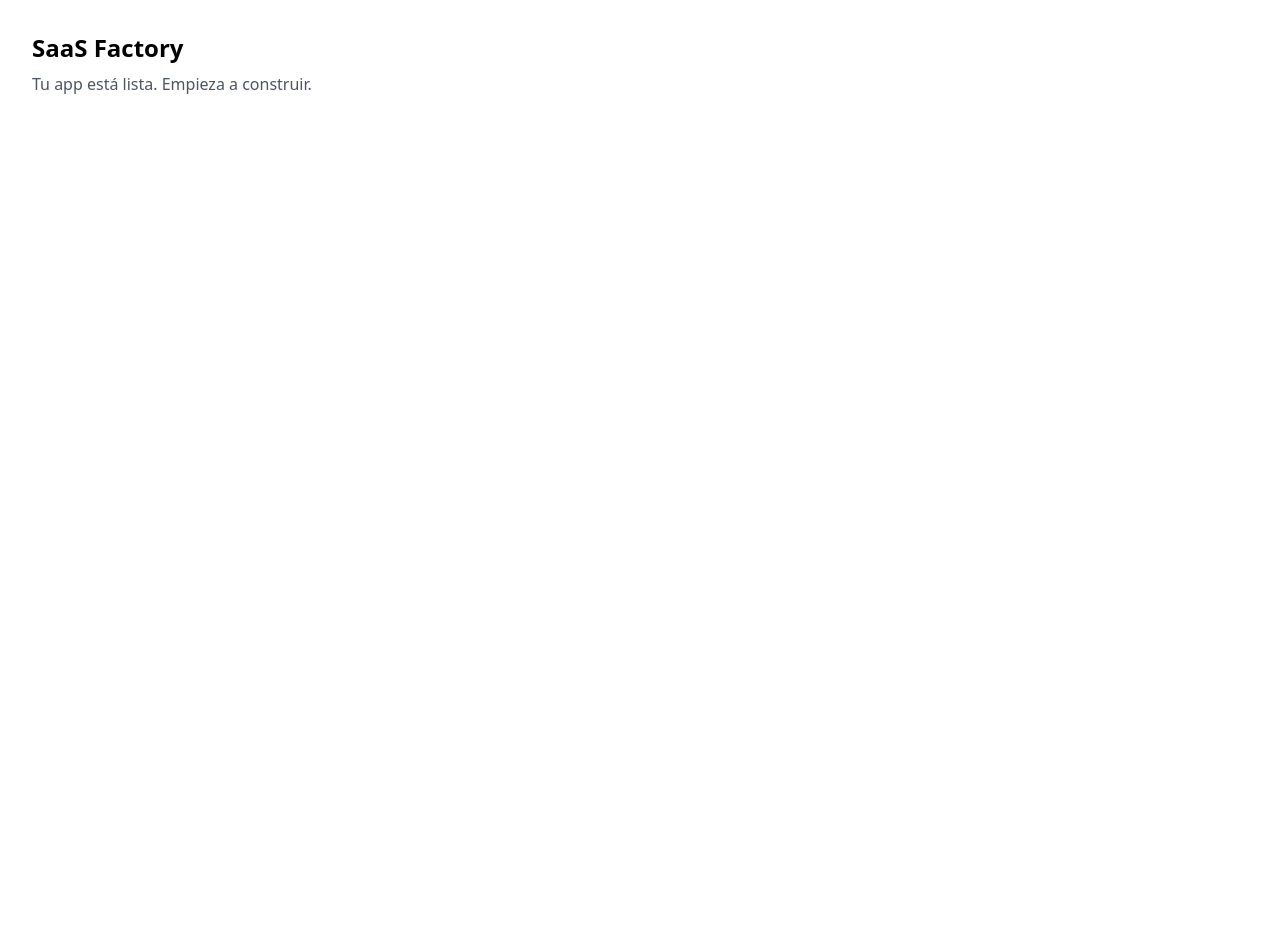
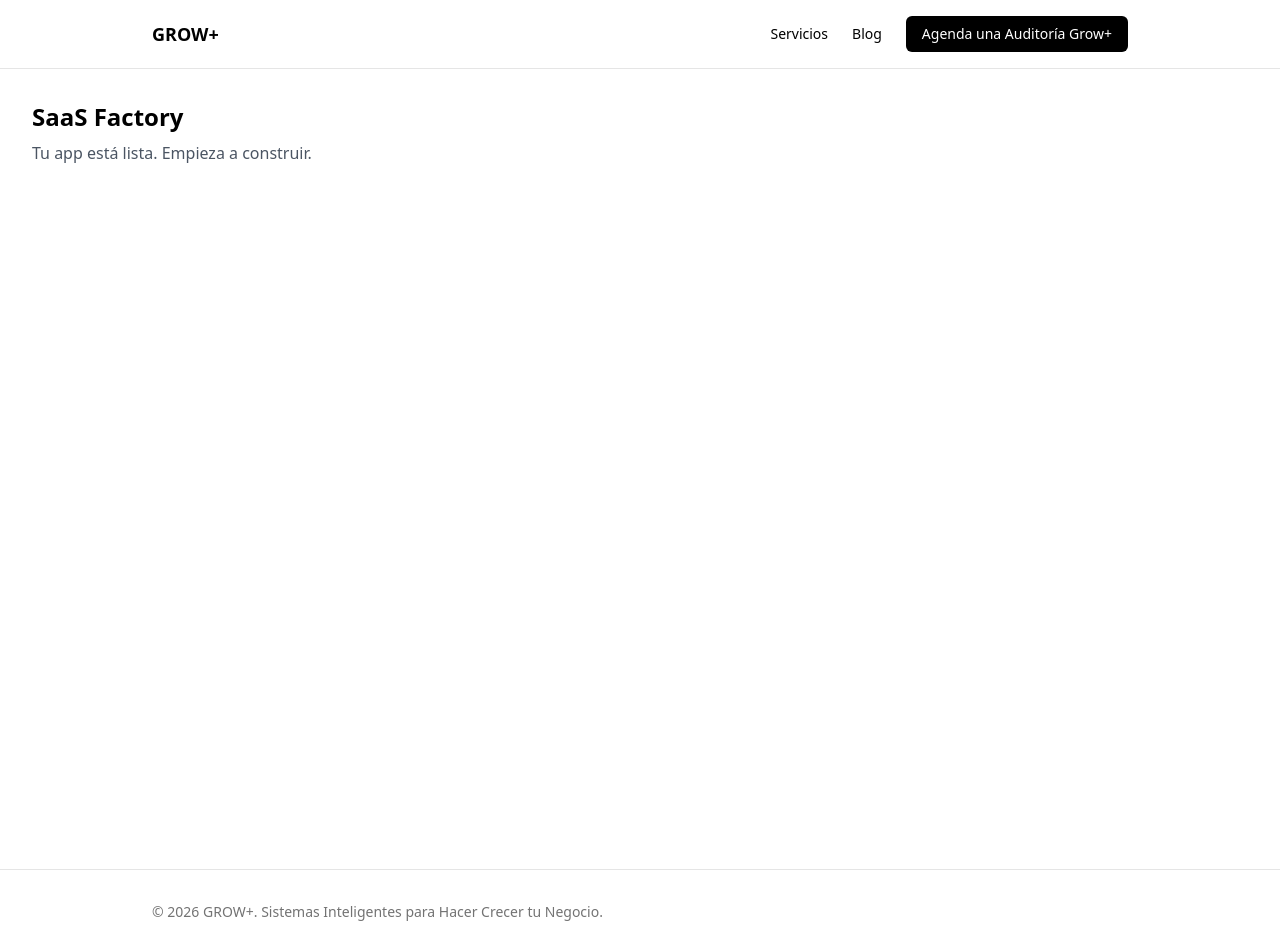
Before and after one commit to JuanChavezDev/growmas-landings, a Next.js app: page / in a window 1280 px wide. Shown: the top 951 px of the page. Before the commit the page ends 800 px from the top, so only its background shows below. Built offline with nearby package versions, Linux system fonts and the light colour scheme.

Commit message:
feat: add site header and footer

```diff
--- a/src/app/layout.tsx
+++ b/src/app/layout.tsx
@@ -1,6 +1,8 @@
 import type { Metadata } from 'next'
 import { organizationSchema } from '@/lib/seo/schema'
 import { siteConfig } from '@/lib/seo/site-config'
+import { SiteFooter } from '@/components/site-footer'
+import { SiteHeader } from '@/components/site-header'
 import './globals.css'
 
 export const metadata: Metadata = {
@@ -34,7 +36,9 @@
           // eslint-disable-next-line react/no-danger
           dangerouslySetInnerHTML={{ __html: JSON.stringify(organizationSchema()) }}
         />
+        <SiteHeader />
         {children}
+        <SiteFooter />
       </body>
     </html>
   )
--- /dev/null
+++ b/src/components/site-footer.tsx
@@ -0,0 +1,13 @@
+import { siteConfig } from '@/lib/seo/site-config'
+
+export function SiteFooter() {
+  return (
+    <footer className="border-t border-neutral-200 py-8">
+      <div className="mx-auto max-w-5xl px-6 text-sm text-neutral-500">
+        <p>
+          &copy; {new Date().getFullYear()} {siteConfig.name}. {siteConfig.slogan}
+        </p>
+      </div>
+    </footer>
+  )
+}
--- /dev/null
+++ b/src/components/site-header.tsx
@@ -0,0 +1,24 @@
+import Link from 'next/link'
+import { siteConfig } from '@/lib/seo/site-config'
+
+export function SiteHeader() {
+  return (
+    <header className="border-b border-neutral-200">
+      <div className="mx-auto flex max-w-5xl items-center justify-between px-6 py-4">
+        <Link href="/" className="text-lg font-bold">
+          {siteConfig.name}
+        </Link>
+        <nav className="flex items-center gap-6 text-sm">
+          <Link href="/servicios">Servicios</Link>
+          <Link href="/blog">Blog</Link>
+          <Link
+            href="/auditoria-gratuita"
+            className="rounded-md bg-black px-4 py-2 text-white"
+          >
+            Agenda una Auditoría Grow+
+          </Link>
+        </nav>
+      </div>
+    </header>
+  )
+}
```
